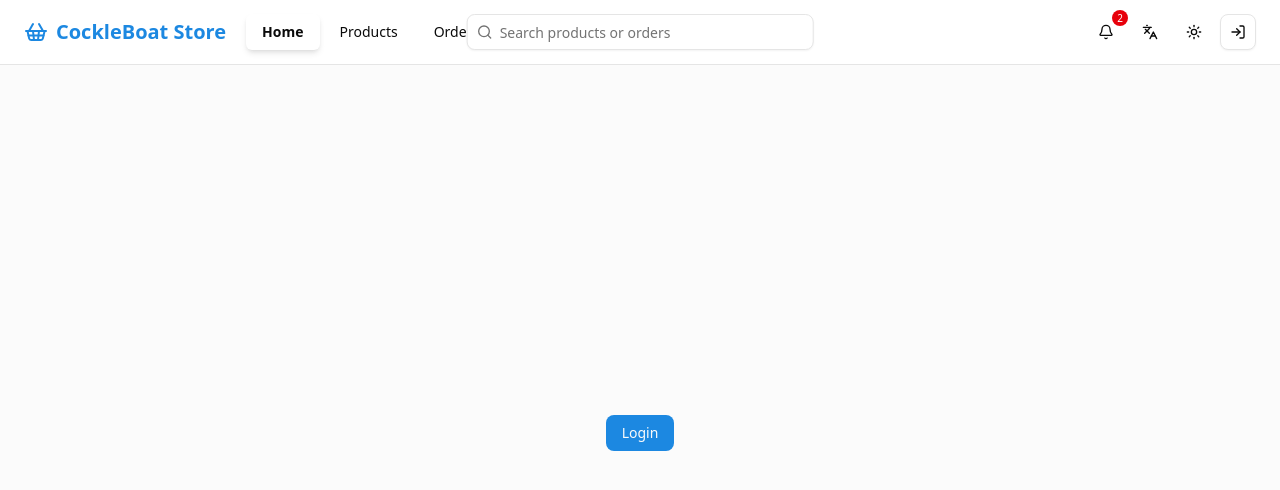
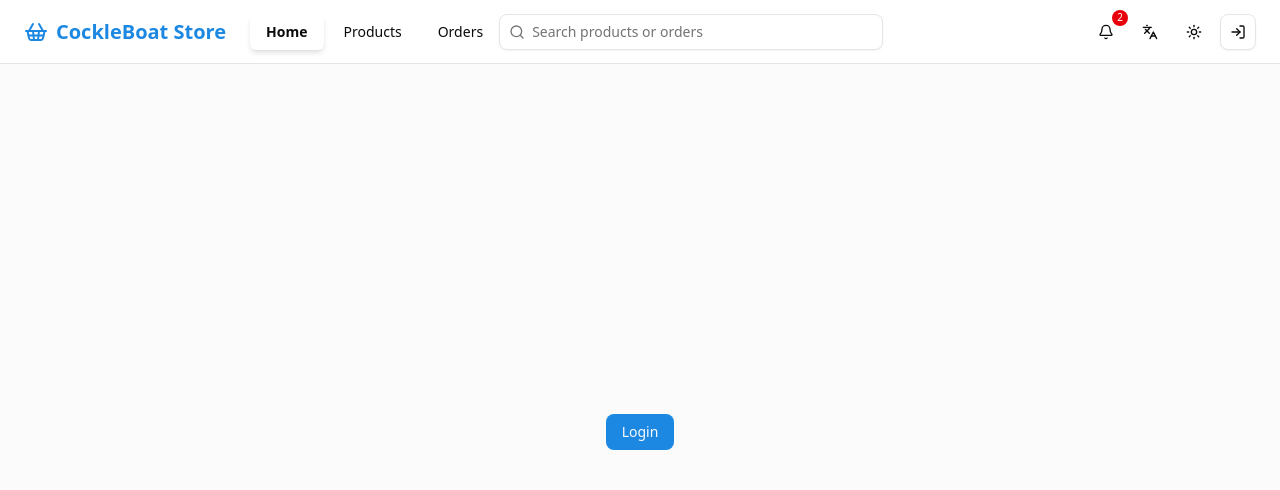
Before and after one commit to SuperSASS/ByteDance-E-Shop, a React (Vite) app in the folder apps/shop-web/: page / in a window 1280 px wide. Shown: the top 490 px of the page. Built offline with nearby package versions, Linux system fonts and the light colour scheme.

Commit message:
style(shop-web): 优化 Header 的搜索栏样式，防止与左右两侧重叠

```diff
--- a/apps/shop-web/src/components/layout/Header/Header.tsx
+++ b/apps/shop-web/src/components/layout/Header/Header.tsx
@@ -19,7 +19,7 @@ import { Navigations } from '@/config/navigation'
 
 function Header({ className }: HeaderProps) {
   const { t } = useTranslation('header')
-  const { t: t_nav } = useTranslation('nav')
+  const { t: t_nav, i18n } = useTranslation('nav')
   const { isMobile } = useIsMobile()
   const location = useLocation()
   const user = useAuthStore((state) => state.user)
@@ -30,44 +30,36 @@ function Header({ className }: HeaderProps) {
       className={cn(
         'bg-background/95 supports-[backdrop-filter]:bg-background/60 backdrop-blur', // 毛玻璃样式
         'sticky top-0 z-50 w-full border-b',
+        'h-16 px-4 py-2 md:px-6',
+        'grid grid-cols-[1fr_auto_1fr] items-center', // 左中右布局
         className
       )}
     >
-      {/* 采用 relative，使得中间部分绝对居中 */}
-      <div className="relative flex h-16 items-center justify-between px-4 py-2 md:px-6">
       {/* 左侧 - Logo + 导航*/}
       <HeaderLeft />
 
       {/* 中间 - 搜索栏 / 标题 */}
-        {/* 设置 max-w-1/3 防止与长度小时两边重叠，长度大时能自适应调整 */}
-        <div
-          className={cn(
-            'absolute top-1/2 left-1/2 max-w-1/3 -translate-x-1/2 -translate-y-1/2 px-4 md:w-full', // 绝对居中
-            'flex flex-1 items-center justify-end px-0 md:justify-center md:px-10'
-          )}
-        >
-          {/* 宽度足够：设置 max-w-lg 防止过长 */}
-          <div className="relative mx-auto w-full max-w-lg">
-            {/* 移动端: 页面标题 */}
+      <div className={'flex min-w-[30vw] items-center justify-center'}>
         {isMobile ? (
+          // 移动端: 页面标题
           <span className="text-lg font-semibold">
             {t_nav(Navigations.find((n) => n.to === location.pathname)?.id || 'home')}
           </span>
         ) : (
+          // Desktop: 搜索框
           <>
-                {/* Desktop: Adaptive Search */}
             {/* Show Input on large screens (lg and up) */}
             <div className="relative hidden w-full lg:block">
               <SearchIcon className="text-muted-foreground absolute top-2.5 left-2.5 h-4 w-4" />
               <Input
                 type="search"
                 placeholder={t('search')}
-                    className="bg-background w-full pl-8"
+                className="bg-background text-co w-full pl-8"
               />
             </div>
 
             {/* Show Icon Button on medium screens (md to lg) where space is tight */}
-                <div className="hidden justify-center md:flex lg:hidden">
+            <div className="flex lg:hidden">
               <Button variant="outline" size="icon" aria-label={t('search')}>
                 <SearchIcon className="h-5 w-5" />
               </Button>
@@ -75,10 +67,9 @@ function Header({ className }: HeaderProps) {
           </>
         )}
       </div>
-        </div>
 
       {/* 右侧 - 状态按钮 + 用户 */}
-        <div className="flex items-center gap-2">
+      <div className="flex items-center justify-end gap-2">
         {/* 移动端不展示 */}
         {!isMobile && (
           <div className="hidden items-center gap-2 md:flex">
@@ -113,7 +104,6 @@ function Header({ className }: HeaderProps) {
           </Button>
         )}
       </div>
-      </div>
     </header>
   )
 }
--- a/apps/shop-web/src/components/layout/HeaderLeft/HeaderLeft.tsx
+++ b/apps/shop-web/src/components/layout/HeaderLeft/HeaderLeft.tsx
@@ -13,11 +13,12 @@ import {
   navigationMenuTriggerStyle,
 } from '@/components/ui/NavigationMenu'
 import { Navigations } from '@/config/navigation'
+import type { HeaderLeftProps } from './HeaderLeft.types'
 
 // 公司图标组件，可以根据需要替换为实际的公司 Logo
 const CompanyIcon = ({ ...props }) => <ShoppingBasketIcon {...props} />
 
-export function HeaderLeft() {
+export function HeaderLeft({ className }: HeaderLeftProps) {
   const { t } = useTranslation('header')
   const { t: t_sr } = useTranslation('sr')
   const { t: t_nav } = useTranslation('nav')
@@ -31,9 +32,10 @@ export function HeaderLeft() {
     </div>
   )
 
-  return isMobile ? (
+  return (
+    <div className={cn('flex items-center gap-6', className)}>
+      {isMobile ? (
         // 移动端
-    <div className="flex items-center gap-6">
         <Sheet>
           <SheetTrigger asChild>
             <Button variant="ghost" size="icon">
@@ -62,10 +64,9 @@ export function HeaderLeft() {
             </nav>
           </SheetContent>
         </Sheet>
-    </div>
       ) : (
         // 桌面端
-    <div className="flex items-center gap-5">
+        <>
           <CompanyInfo />
           <NavigationMenu viewport={isMobile}>
             <NavigationMenuList>
@@ -91,6 +92,8 @@ export function HeaderLeft() {
               })}
             </NavigationMenuList>
           </NavigationMenu>
+        </>
+      )}
     </div>
   )
 }
--- /dev/null
+++ b/apps/shop-web/src/components/layout/HeaderLeft/HeaderLeft.types.ts
@@ -0,0 +1,5 @@
+interface HeaderLeftProps {
+  className?: string
+}
+
+export type { HeaderLeftProps }
```
Lines whose indentation alone changed are shown as unchanged.
